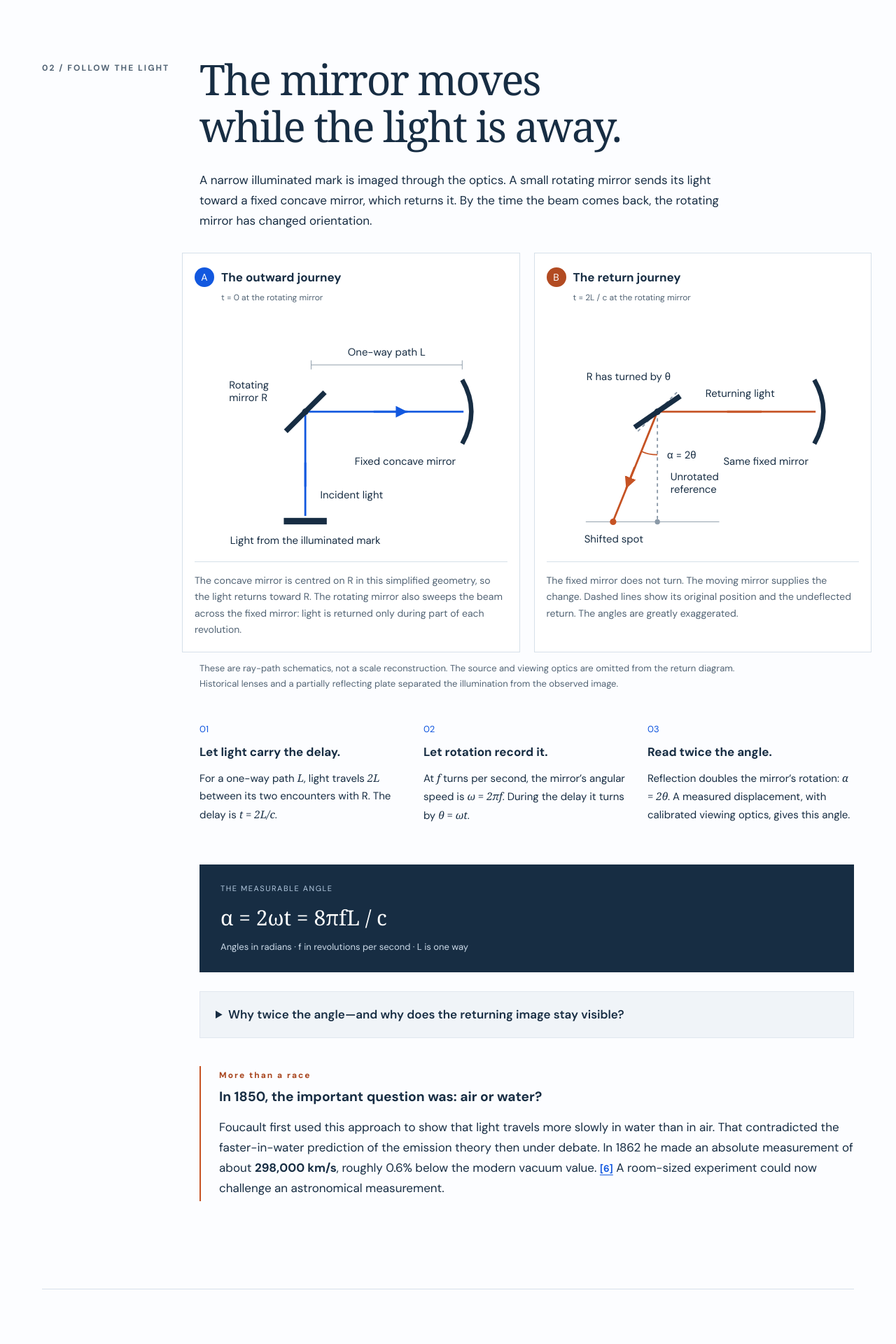
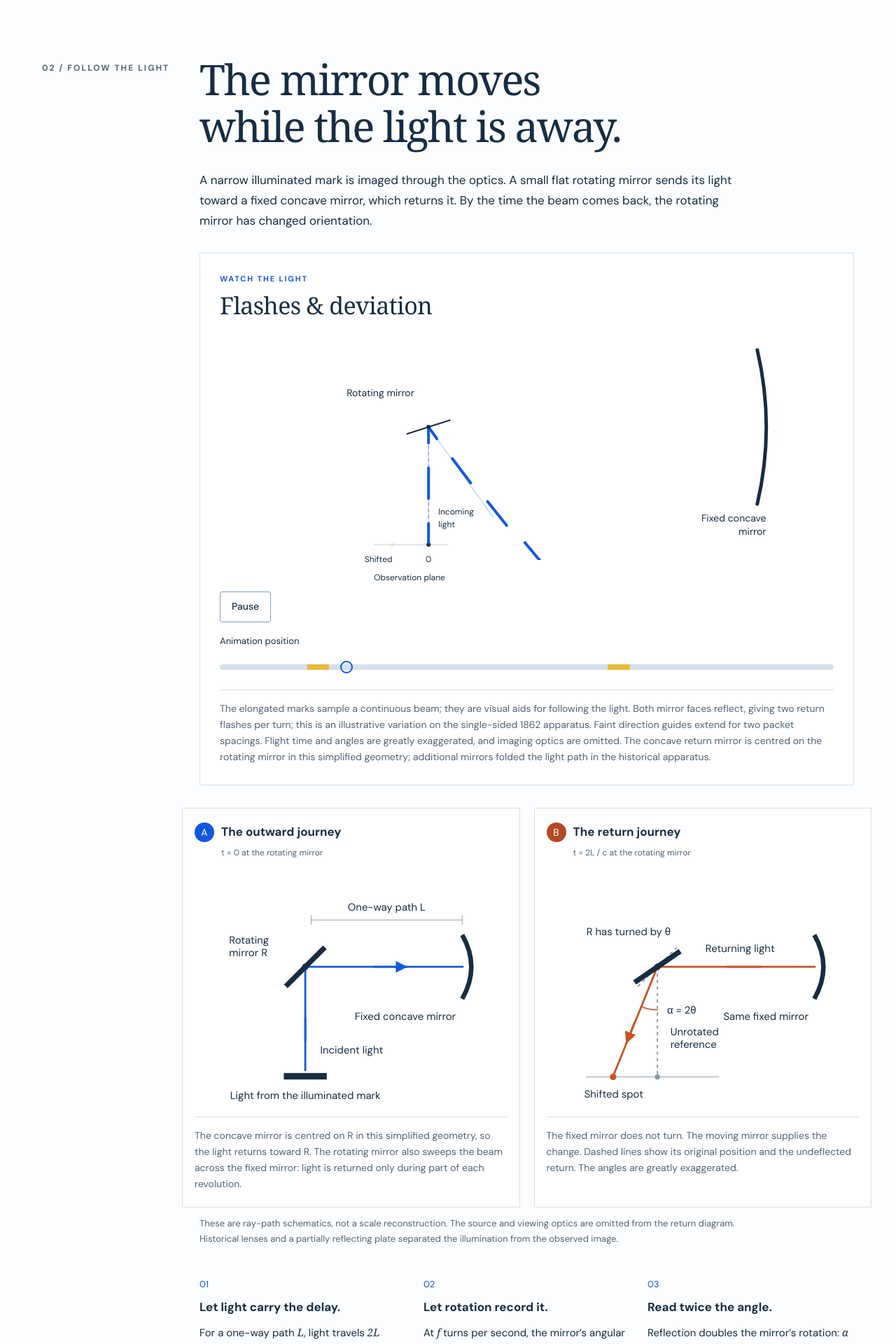
Before and after one commit to jcouv/jcouv.github.io, a Jekyll site: the page archives/measuring-light/index.html, which Jekyll copies as it is, in a window 1280 px wide. Shown: the part 2058-3978 px from the top of the page at 70% size. Built offline with Jekyll 4.4.1, drawn with Linux system fonts in a browser that asks for light colours; some web fonts are replaced; some of the changed lines change nothing that is shown.

Commit message:
Add Foucault rotating-mirror animation to measuring-light document

```diff
--- /dev/null
+++ b/archives/measuring-light/animation.css
@@ -0,0 +1,13 @@
+.light-animation{--fa-out:var(--blue);--fa-return:#e9b93b;--fa-flash:var(--fa-return);--fa-flash-start:13%;--fa-flash-end:17%;--fa-flash-start2:63%;--fa-flash-end2:67%;--fa-track:linear-gradient(to right,var(--line) 0 var(--fa-flash-start),var(--fa-flash) var(--fa-flash-start) var(--fa-flash-end),var(--line) var(--fa-flash-end) var(--fa-flash-start2),var(--fa-flash) var(--fa-flash-start2) var(--fa-flash-end2),var(--line) var(--fa-flash-end2) 100%);margin:32px 0;padding:28px;overflow:hidden}
+.light-animation .eyebrow{font-size:11px;margin:0 0 8px}.light-animation h3{font:34px/1.2 var(--serif);letter-spacing:-.02em;margin:0 0 18px}
+.light-animation .mirror-line{stroke:var(--ink);stroke-width:2;stroke-linecap:round}
+.light-animation #fa-scene{display:block;width:100%;max-width:none;margin:0;height:370px}.light-animation svg text{font:14px var(--sans);fill:var(--ink)}.light-animation svg .small{font-size:12px}.light-animation .structure{stroke:var(--line);fill:none;stroke-width:1.3}.light-animation .reference{stroke:var(--muted);fill:none;stroke-width:1.2;stroke-dasharray:4 5;opacity:.6}.light-animation .mirror{stroke:var(--ink);fill:none;stroke-width:5;stroke-linecap:round}.light-animation .back-dot{fill:var(--fa-return)}.light-animation .neutral{fill:var(--ink)}.light-animation .light-packet{fill:none;stroke-width:4;stroke-linecap:round}.light-animation .packet-out{stroke:var(--fa-out)}.light-animation .packet-return{stroke:var(--fa-return)}.light-animation .direction-guide{fill:none;stroke-width:1.2;stroke-linecap:round;opacity:.32}
+.fa-controls{display:flex;gap:10px}.fa-controls button{border:1px solid #829cb8;border-radius:3px;padding:10px 16px;min-height:44px;background:white;color:var(--ink);font:500 14px/1.5 var(--sans);cursor:pointer}.fa-controls button:hover{background:#eef4fd}.fa-position-label{display:block;font-size:13px;margin:16px 0 4px}.light-animation input[type=range]{display:block;width:100%;height:34px;margin:0 0 20px;accent-color:var(--blue);cursor:pointer}.light-animation figcaption{margin-top:10px}
+.light-animation input[type=range]{appearance:none;-webkit-appearance:none;background:transparent;border:0;padding:0;height:44px;margin-bottom:0}
+.light-animation input[type=range]::-webkit-slider-runnable-track{height:8px;border:0;border-radius:4px;background:var(--fa-track)}
+.light-animation input[type=range]::-moz-range-track{height:8px;border:0;border-radius:4px;background:var(--fa-track)}
+.light-animation input[type=range]::-webkit-slider-thumb{appearance:none;-webkit-appearance:none;box-sizing:border-box;width:18px;height:18px;margin-top:-5px;border:2px solid var(--blue);border-radius:50%;background:transparent}
+.light-animation input[type=range]::-moz-range-thumb{box-sizing:border-box;width:18px;height:18px;border:2px solid var(--blue);border-radius:50%;background:transparent}
+.light-animation input[type=range]::-moz-range-progress{background:transparent}
+@media(max-width:640px){.light-animation{padding:20px 12px}.light-animation h3{font-size:31px}}
+@media print{.light-animation .fa-controls,.light-animation .fa-position-label,.light-animation input{display:none}.light-animation{break-inside:avoid}}
--- /dev/null
+++ b/archives/measuring-light/animation.js
@@ -0,0 +1,109 @@
+(() => {
+  'use strict';
+  const root=document.getElementById('foucault-animation');
+  if(!root) return;
+  const q=s=>root.querySelector(s), svg=q('#fa-scene');
+  const structure=q('#fa-structure'), rays=q('#fa-rays'), mirrors=q('#fa-mirrors'), labels=q('#fa-labels');
+  const play=q('#fa-play'), position=q('#fa-position');
+  const motion=matchMedia('(prefers-reduced-motion: reduce)');
+  const period=8, tau=Math.PI*2, omega=tau/period, halfFlight=.095, flight=halfFlight*2;
+  const alpha=2*omega*flight, aperture=.23, emissionPeriod=period/512, returnPeriod=period/2;
+  let t=0, cycleStart=0, scrubTarget=null, running=!motion.matches, visible=true, lastTime=null;
+  let width=640, cx=210, cy=135, radius=330, screenY=303;
+  const f=x=>Number(x.toFixed(2));
+  const line=(x1,y1,x2,y2,cls,extra='')=>`<line x1="${f(x1)}" y1="${f(y1)}" x2="${f(x2)}" y2="${f(y2)}" class="${cls}" ${extra}/>`;
+  const dot=(x,y,r,cls,extra='')=>`<circle cx="${f(x)}" cy="${f(y)}" r="${r}" class="${cls}" ${extra}/>`;
+  const text=(x,y,label,anchor='start',extra='')=>`<text x="${f(x)}" y="${f(y)}" text-anchor="${anchor}" ${extra}>${label}</text>`;
+  const emitAngle=e=>omega*(e-.38);
+  const wrapped=a=>((a+Math.PI)%tau+tau)%tau-Math.PI;
+  const accepted=e=>Math.abs(wrapped(2*emitAngle(e)))<=aperture;
+  const canReflect=e=>Math.abs(Math.cos(-Math.PI/4+emitAngle(e)))>1e-10;
+  const endPoint=(a,length)=>[cx+length*Math.cos(a),cy+length*Math.sin(a)];
+  const arrivalPoint=()=>[cx-Math.tan(alpha)*(screenY-cy),screenY];
+  function arc(r,a,b,cls){return `<path d="M${f(cx+r*Math.cos(a))},${f(cy+r*Math.sin(a))} A${r},${r} 0 0 ${b>a?1:0} ${f(cx+r*Math.cos(b))},${f(cy+r*Math.sin(b))}" class="${cls}"/>`;}
+  function mirrorAt(beta){
+    const dx=32*Math.cos(beta),dy=32*Math.sin(beta);
+    return `<g class="rotating-mirror" data-reflective-faces="2">${line(cx-dx,cy-dy,cx+dx,cy+dy,'mirror-line')}</g>`;
+  }
+  function controls(){play.textContent=running?'Pause':'Play';}
+  function layout(){
+    width=root.clientWidth-parseFloat(getComputedStyle(root).paddingLeft)-parseFloat(getComputedStyle(root).paddingRight);
+    cx=Math.max(105,width*.34);radius=width*.55;
+    // The mirror starts vertical, with reflective faces pointing left and
+    // right. The fixed incoming ray grazes its edge at this exact instant.
+    cycleStart=.38-period/8;
+    svg.setAttribute('viewBox',`0 0 ${width} 370`);
+    q('#fa-clip-rect').setAttribute('width',width);q('#fa-clip-rect').setAttribute('height',325);
+    const [sx]=arrivalPoint(),fixedLabelY=Math.max(238,cy+radius*Math.sin(aperture)+25);
+    structure.innerHTML=line(cx,cy,cx,screenY,'reference')+line(cx-78,screenY,cx+28,screenY,'structure')+dot(cx,screenY,3,'neutral')+dot(sx,screenY,3,'back-dot','opacity=".2"');
+    labels.innerHTML=text(Math.max(0,cx-117),91,'Rotating mirror')+text(cx+radius,fixedLabelY,'Fixed concave','end')+text(cx+radius,fixedLabelY+19,'mirror','end')+text(cx+14,260,'Incoming','start','class="small"')+text(cx+14,278,'light','start','class="small"')+text(cx,328,'0','middle','class="small"')+text(sx,328,'Shifted','end','class="small"')+text(Math.max(0,cx-78),354,'Observation plane','start','class="small"');
+    updateReturnWindow();
+    controls();draw();
+  }
+  function updateReturnWindow(){
+    const [sx,sy]=arrivalPoint(),exitTime=Math.hypot(sx-cx,sy-cy)/(radius/halfFlight);
+    const halfWindow=aperture/(2*omega),arrivalCenter=.38+flight+exitTime;
+    const start=((arrivalCenter-halfWindow-cycleStart)%returnPeriod+returnPeriod)%returnPeriod,end=start+2*halfWindow;
+    // Match the native thumb's centre, whose travel excludes its 18px width.
+    const travel=position.clientWidth-18;
+    root.style.setProperty('--fa-flash-start',(9+travel*start/period)+'px');
+    root.style.setProperty('--fa-flash-end',(9+travel*end/period)+'px');
+    root.style.setProperty('--fa-flash-start2',(9+travel*(start+returnPeriod)/period)+'px');
+    root.style.setProperty('--fa-flash-end2',(9+travel*(end+returnPeriod)/period)+'px');
+    root.dataset.returnStart=String(start/period);root.dataset.returnEnd=String(end/period);
+    root.dataset.returnStart2=String((start+returnPeriod)/period);root.dataset.returnEnd2=String((end+returnPeriod)/period);
+  }
+  function draw(){
+    const at=cycleStart+t,a=emitAngle(at),beta=-Math.PI/4+a,phi=2*a;
+    const speed=radius/halfFlight,spacing=speed*emissionPeriod,guideLength=2*spacing,packetLength=spacing*.55;
+    const sourceTime=(screenY-cy)/speed,[sx,sy]=arrivalPoint(),exitAngle=Math.PI/2+alpha;
+    const observationDistance=Math.hypot(sx-cx,sy-cy),exitTime=observationDistance/speed;
+    let beam=line(cx,cy+Math.min(guideLength,screenY-cy),cx,cy,'direction-guide packet-out','data-guide="incoming"');
+    if(canReflect(at)) beam+=line(cx,cy,...endPoint(phi,guideLength),'direction-guide packet-out','data-guide="outward"');
+    const returning=accepted(at-flight),detectorOn=accepted(at-flight-exitTime);
+    if(returning) beam+=line(...endPoint(2*emitAngle(at-flight),guideLength),cx,cy,'direction-guide packet-return','data-guide="returning"');
+    const gateCenter=.38+returnPeriod*Math.round((at-flight-.38)/returnPeriod),gateHalf=aperture/(2*omega);
+    const outputVisible=at>=gateCenter-gateHalf+flight && at<=gateCenter+gateHalf+flight+exitTime;
+    if(outputVisible) beam+=line(cx,cy,...endPoint(exitAngle,Math.min(guideLength,observationDistance)),'direction-guide packet-return','data-guide="deviated"')+arc(61,Math.PI/2,exitAngle,'direction-guide packet-return');
+    function packetPoint(e,at){
+      const age=at-e,d=2*emitAngle(e);
+      if(age<0) return age>=-sourceTime?{x:cx,y:cy-speed*age,back:false}:null;
+      if(!canReflect(e)) return null;
+      if(age<halfFlight || !accepted(e)){const p=endPoint(d,speed*age);return {x:p[0],y:p[1],back:false};}
+      if(age<flight){const p=endPoint(d,speed*(flight-age));return {x:p[0],y:p[1],back:true};}
+      if(age<flight+exitTime){const p=endPoint(exitAngle,speed*(age-flight));return {x:p[0],y:p[1],back:true};}
+      return null;
+    }
+    // Fixed emission times preserve each packet's identity during playback
+    // and reversible scrubbing. The emission lattice repeats after one turn.
+    const first=Math.floor((at-flight-exitTime-.08)/emissionPeriod),last=Math.ceil((at+sourceTime)/emissionPeriod),packetHalfTime=packetLength/(2*speed);
+    for(let n=first;n<=last;n++){
+      const e=n*emissionPeriod,p=packetPoint(e,at);
+      if(!p || p.x< -packetLength || p.x>width+packetLength || p.y<75-packetLength || p.y>screenY+packetLength) continue;
+      // Follow the actual ray through a reflection while a capsule straddles
+      // the mirror, rather than teleporting its ends to the next direction.
+      let path='';
+      for(let j=0;j<=8;j++){const part=packetPoint(e,at-packetHalfTime+j*packetHalfTime/4);if(part) path+=(path?' L':'M')+f(part.x)+','+f(part.y);}
+      beam+=`<path d="${path}" class="light-packet ${p.back?'packet-return':'packet-out'}" data-packet="${n}" data-x="${f(p.x)}" data-y="${f(p.y)}"/>`;
+    }
+    if(detectorOn) beam+=dot(sx,sy,10,'back-dot','opacity=".18"')+dot(sx,sy,4.5,'back-dot');
+    rays.innerHTML=beam;
+    mirrors.innerHTML=arc(radius,-aperture,aperture,'mirror')+mirrorAt(beta)+dot(cx,cy,3,'neutral');
+    root.dataset.returnActive=String(detectorOn);
+    position.value=String((scrubTarget??t)/period*10000);
+  }
+  play.addEventListener('click',()=>{t=scrubTarget??t;scrubTarget=null;running=!running;lastTime=null;controls();});
+  position.addEventListener('input',()=>{scrubTarget=Number(position.value)/10000*period;running=false;controls();if(motion.matches){t=scrubTarget;scrubTarget=null;draw();}});
+  motion.addEventListener('change',e=>{if(e.matches){running=false;t=scrubTarget??t;scrubTarget=null;controls();draw();}});
+  new ResizeObserver(layout).observe(root);
+  new IntersectionObserver(entries=>{visible=entries[0].isIntersecting;},{rootMargin:'100px'}).observe(root);
+  layout();
+  function frame(now){
+    if(lastTime===null) lastTime=now;
+    const elapsed=Math.min(.05,(now-lastTime)/1000);
+    if(scrubTarget!==null){t+=(scrubTarget-t)*(1-Math.exp(-elapsed/.065));if(Math.abs(scrubTarget-t)<.000005){t=scrubTarget;scrubTarget=null;}draw();}
+    else if(running && visible && !document.hidden){t=(t+elapsed*.35)%period;draw();}
+    lastTime=now;requestAnimationFrame(frame);
+  }
+  requestAnimationFrame(frame);
+})();
--- a/archives/measuring-light/index.html
+++ b/archives/measuring-light/index.html
@@ -8,8 +8,10 @@
   <link rel="icon" href="favicon.svg" type="image/svg+xml">
   <link rel="stylesheet" href="style.css">
   <link rel="stylesheet" href="listening.css">
+  <link rel="stylesheet" href="animation.css">
   <script src="experiment.js" defer></script>
   <script src="listening.js" defer></script>
+  <script src="animation.js" defer></script>
 </head>
 <body>
 <a class="skip" href="#main">Skip to content</a>
@@ -39,7 +41,22 @@
 
   <section class="chapter" id="journey">
     <div class="section-label">02 / FOLLOW THE LIGHT</div>
-    <div class="section-body"><h2>The mirror moves<br>while the light is away.</h2><p>A narrow illuminated mark is imaged through the optics. A small rotating mirror sends its light toward a fixed concave mirror, which returns it. By the time the beam comes back, the rotating mirror has changed orientation.</p>
+    <div class="section-body"><h2>The mirror moves<br>while the light is away.</h2><p>A narrow illuminated mark is imaged through the optics. A small flat rotating mirror sends its light toward a fixed concave mirror, which returns it. By the time the beam comes back, the rotating mirror has changed orientation.</p>
+      <figure class="light-animation" id="foucault-animation" aria-labelledby="fa-title">
+        <p class="eyebrow">WATCH THE LIGHT</p>
+        <h3 id="fa-title">Flashes &amp; deviation</h3>
+        <svg id="fa-scene" role="img" aria-labelledby="fa-svg-title fa-svg-desc">
+          <title id="fa-svg-title">Intermittent return flashes leave the rotating mirror along a displaced direction</title>
+          <desc id="fa-svg-desc">Elongated blue marks sample the outward light and yellow marks sample the returning light. Both faces of the rotating flat mirror reflect light, giving two return flashes per revolution. Its reflection sweeps across a fixed concave mirror, which returns only the packets that strike it. During their round trip the rotating mirror turns, so returning packets leave along a shifted direction. Thin direction guides extend for two packet spacings. The scrubber starts with the mirror vertical; its two yellow segments mark arrival at Shifted. The double-sided mirror is an illustrative variation on the single-sided 1862 apparatus. Travel time and angles are exaggerated and imaging optics are omitted.</desc>
+          <defs><clipPath id="fa-clip"><rect id="fa-clip-rect"/></clipPath></defs>
+          <g id="fa-structure"></g><g id="fa-rays" clip-path="url(#fa-clip)"></g><g id="fa-mirrors"></g><g id="fa-labels"></g>
+        </svg>
+        <div class="fa-controls"><button id="fa-play" type="button">Pause</button></div>
+        <label class="fa-position-label" for="fa-position">Animation position</label>
+        <input id="fa-position" type="range" min="0" max="10000" step="0.1" value="0" aria-label="Animation position" aria-description="The two yellow segments mark when returning light reaches the shifted position.">
+        <noscript><p>Enable JavaScript to play the animation, or follow the two static diagrams below.</p></noscript>
+        <figcaption>The elongated marks sample a continuous beam; they are visual aids for following the light. Both mirror faces reflect, giving two return flashes per turn; this is an illustrative variation on the single-sided 1862 apparatus. Faint direction guides extend for two packet spacings. Flight time and angles are greatly exaggerated, and imaging optics are omitted. The concave return mirror is centred on the rotating mirror in this simplified geometry; additional mirrors folded the light path in the historical apparatus.</figcaption>
+      </figure>
       <div class="diagram-pair">
         <figure><div class="figure-title"><span>A</span><h3>The outward journey</h3><small>t = 0 at the rotating mirror</small></div>
           <svg viewBox="0 0 480 365" role="img" aria-labelledby="out-title out-desc"><title id="out-title">Light goes from the source to the rotating mirror and then to the fixed mirror</title><desc id="out-desc">An upward incident ray meets a mirror tilted at 45 degrees and is reflected rightward. The one-way distance from this mirror to the fixed concave mirror is L.</desc><defs><marker id="out-arrow" markerWidth="8" markerHeight="8" refX="6" refY="3" orient="auto"><path d="M0 0 L6 3 L0 6" fill="#1258df"/></marker></defs><path d="M170 300 V140 H413" fill="none" stroke="#1258df" stroke-width="3"/><path d="M170 255 V218 M275 140 H327" stroke="#1258df" stroke-width="3" marker-end="url(#out-arrow)"/><path d="M140 170 L200 110" stroke="#172d43" stroke-width="8"/><circle cx="170" cy="140" r="5" fill="#172d43"/><path d="M411 91 Q439 140 411 189" fill="none" stroke="#172d43" stroke-width="7"/><path d="M179 68 H411 M179 61 V75 M411 61 V75" class="dimension"/><text x="295" y="54" text-anchor="middle">One-way path L</text><text x="53" y="104">Rotating</text><text x="53" y="124">mirror R</text><text x="401" y="221" text-anchor="end">Fixed concave mirror</text><text x="193" y="273">Incident light</text><rect x="137" y="303" width="66" height="10" fill="#172d43"/><text x="170" y="343" text-anchor="middle">Light from the illuminated mark</text></svg>
```
